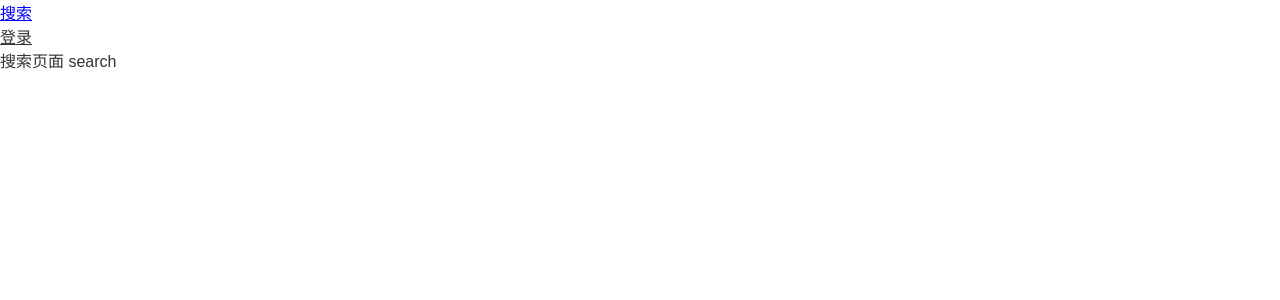
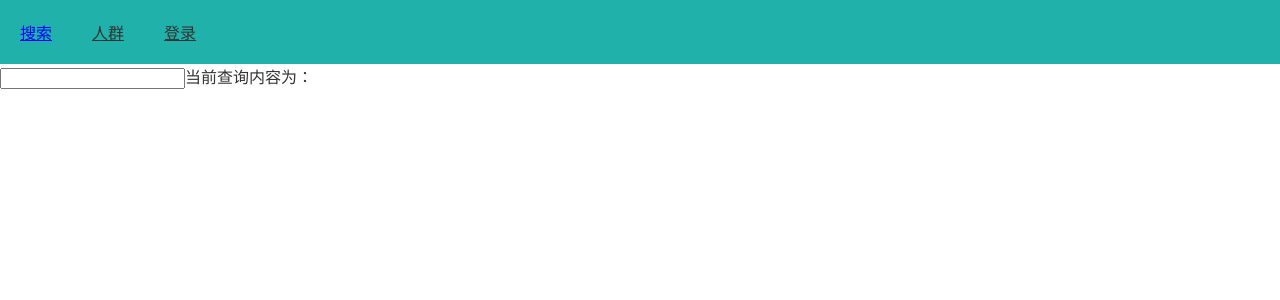
Before and after one commit to xingmengmeng/react-d3, a React (Create React App) app: page /search in a window 1280 px wide. Shown: the top 300 px of the page. Built offline with nearby package versions, Linux system fonts and the light colour scheme.

Commit message:
新增搜索组件

```diff
--- a/package.json
+++ b/package.json
@@ -3,6 +3,7 @@
   "version": "0.1.0",
   "private": true,
   "dependencies": {
+    "d3": "^5.4.0",
     "react": "^16.3.2",
     "react-dom": "^16.3.2",
     "react-router-dom": "^4.2.2",
--- a/src/assets/css/index.less
+++ b/src/assets/css/index.less
@@ -7,8 +7,9 @@ body {
   color:#333;
 }
 .nav{
+  display: inline-block;
+  margin: 20px;
   &.active{
     color:blue;
-    display: flex;
   }
 }
--- a/src/routers/index.js
+++ b/src/routers/index.js
@@ -3,17 +3,23 @@ import { BrowserRouter, Route, NavLink, Switch } from 'react-router-dom';
 
 import Login from '../views/login';
 import Search from '../views/search';
+import Persons from '../views/persons';
 
+import './index.less';
 export default class RouterMap extends Component {
     render() {
         return (
             <BrowserRouter>
                 <div>
-                    <NavLink to='/Search' className='nav'>搜索</NavLink>
-                    <NavLink to='/Login' className='nav'>登录</NavLink>
+                    <header>
+                        <NavLink to='/search' className='nav'>搜索</NavLink>
+                        <NavLink to='/persons' className='nav'>人群</NavLink>
+                        <NavLink to='/login' className='nav'>登录</NavLink>
+                    </header>
                     <Switch>
-                        <Route path='/Login' component={Login}></Route>
-                        <Route path='/Search' component={Search}></Route>
+                        <Route path='/login' component={Login}></Route>
+                        <Route path='/search' component={Search}></Route>
+                        <Route path='/persons' component={Persons}></Route>
                     </Switch>
                 </div>
             </BrowserRouter>
--- /dev/null
+++ b/src/routers/index.less
@@ -0,0 +1,3 @@
+header{
+    background: lightseagreen;
+}
--- /dev/null
+++ b/src/views/components/SearchInput/index.js
@@ -0,0 +1,25 @@
+import React, { Component } from 'react';
+class SearchInput extends Component {
+    constructor(props){
+        super(props);
+        this.state={
+            value:props.value || ''
+        }
+    }
+    render(){
+        return (
+            <input type="text" value={this.state.value} onChange={this.change.bind(this)} onKeyUp={this.search.bind(this)}/>
+        )
+    }
+    change(e){
+        this.setState({
+            value:e.target.value
+        })
+    }
+    search(e){
+        if(e.keyCode === 13){
+            this.props.fn(this.state.value);
+        }
+    }
+}
+export default SearchInput;
--- /dev/null
+++ b/src/views/components/SearchList/index.js
@@ -0,0 +1,16 @@
+import React,{Component} from 'react';
+export default class SearchList extends Component{
+    constructor(props){
+        super(props);
+
+    }
+    render(){
+        return(
+            <ul>
+                {this.props.list.map((item, index) =>
+                    <li key={index}>{item}</li>
+                )}
+            </ul>
+        )
+    }
+}
--- /dev/null
+++ b/src/views/persons/index.js
@@ -0,0 +1,10 @@
+import React,{Component} from 'react';
+export default class Persons extends Component{
+    render(){
+        return(
+            <section>
+                人群
+            </section>
+        )
+    }
+}
--- a/src/views/search/index.js
+++ b/src/views/search/index.js
@@ -1,12 +1,30 @@
 import React, { Component } from 'react';
+import './index.less'
 
+import SearchInput from '../components/SearchInput';
+import SearchList from '../components/SearchList';
 class Search extends Component {
+    constructor(props) {
+        super(props);//必须写props
+        this.state = {
+            seVal: '',
+            listData: [],
+        }
+    }
     render() {
         return (
             <div>
-                搜索页面   search
+                <SearchInput value="" fn={this.toSearch.bind(this)} />
+                当前查询内容为：{this.state.seVal}
+                <SearchList list={this.state.listData}></SearchList>
             </div>
         )
     }
+    toSearch(value) {
+        this.setState({
+            seVal: value,
+            listData: [33, 2, 3]
+        })
+    }
 }
 export default Search;
```
Also changed, not shown: src/assets/js/test.js (added, +85 -0 lines), src/components/_force.js (added, +10 -0 lines), src/components/slide.js (added, +26 -0 lines), src/views/search/index.less (added).
